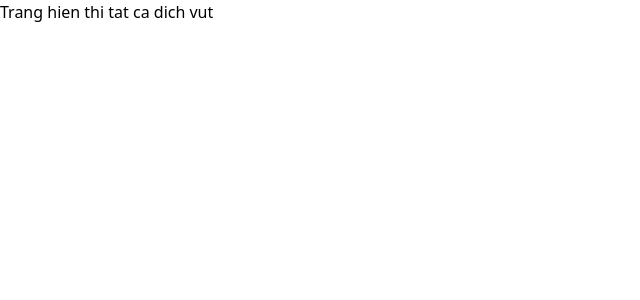
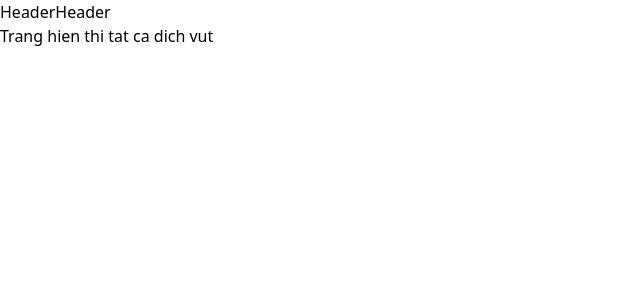
Before and after one commit to liemdang260/nhago3mien, a Next.js app in the folder client/: page /dich-vu in a window 1280 px wide. Shown: the top 300 px of the page, without its empty margins (0-640 px from the left). Built offline with nearby package versions, Linux system fonts and the light colour scheme.

Commit message:
Config: Jsconfig.json

```diff
--- a/client/components/common/header.jsx
+++ b/client/components/common/header.jsx
@@ -0,0 +1,10 @@
+
+
+export default function Header() {
+    return (
+        <div className="flex">
+            <h1>Header</h1>
+            <h1>Header</h1>
+        </div>
+    );
+}
--- a/client/pages/_app.js
+++ b/client/pages/_app.js
@@ -1,7 +1,13 @@
-import '../styles/globals.css'
+import "../styles/globals.css";
+import Header from "components/common/header";
 
 function MyApp({ Component, pageProps }) {
-  return <Component {...pageProps} />
+  return (
+    <>
+      <Header />
+      <Component {...pageProps} />
+    </>
+  );
 }
 
-export default MyApp
+export default MyApp;
--- a/client/pages/index.js
+++ b/client/pages/index.js
@@ -1,18 +1,22 @@
-import Head from 'next/head'
-import Image from 'next/image'
-import styles from '../styles/Home.module.css'
+import Head from "next/head";
+import Image from "next/image";
+import styles from "../styles/Home.module.css";
 
 export default function Home() {
   return (
     <div className={styles.container}>
       <Head>
         <title>Create Next App</title>
-        <meta name="description" content="Generated by create next app" />
+        <meta
+          name="description"
+          content="Generated by create next app"
+        />
         <link rel="icon" href="/favicon.ico" />
       </Head>
 
       <main className={styles.main}>
-        <h1 className={styles.title}>
+        <h1>Trang chủ</h1>
+        {/* <h1 className={styles.title}>
           Welcome to <a href="https://nextjs.org">Next.js!</a>
         </h1>
 
@@ -49,7 +53,7 @@ export default function Home() {
               Instantly deploy your Next.js site to a public URL with Vercel.
             </p>
           </a>
-        </div>
+        </div> */}
       </main>
 
       <footer className={styles.footer}>
@@ -58,12 +62,17 @@ export default function Home() {
           target="_blank"
           rel="noopener noreferrer"
         >
-          Powered by{' '}
+          Powered by{" "}
           <span className={styles.logo}>
-            <Image src="/vercel.svg" alt="Vercel Logo" width={72} height={16} />
+            <Image
+              src="/vercel.svg"
+              alt="Vercel Logo"
+              width={72}
+              height={16}
+            />
           </span>
         </a>
       </footer>
     </div>
-  )
+  );
 }
```
Also changed, not shown: client/jsconfig.json (added, +7 -0 lines).
